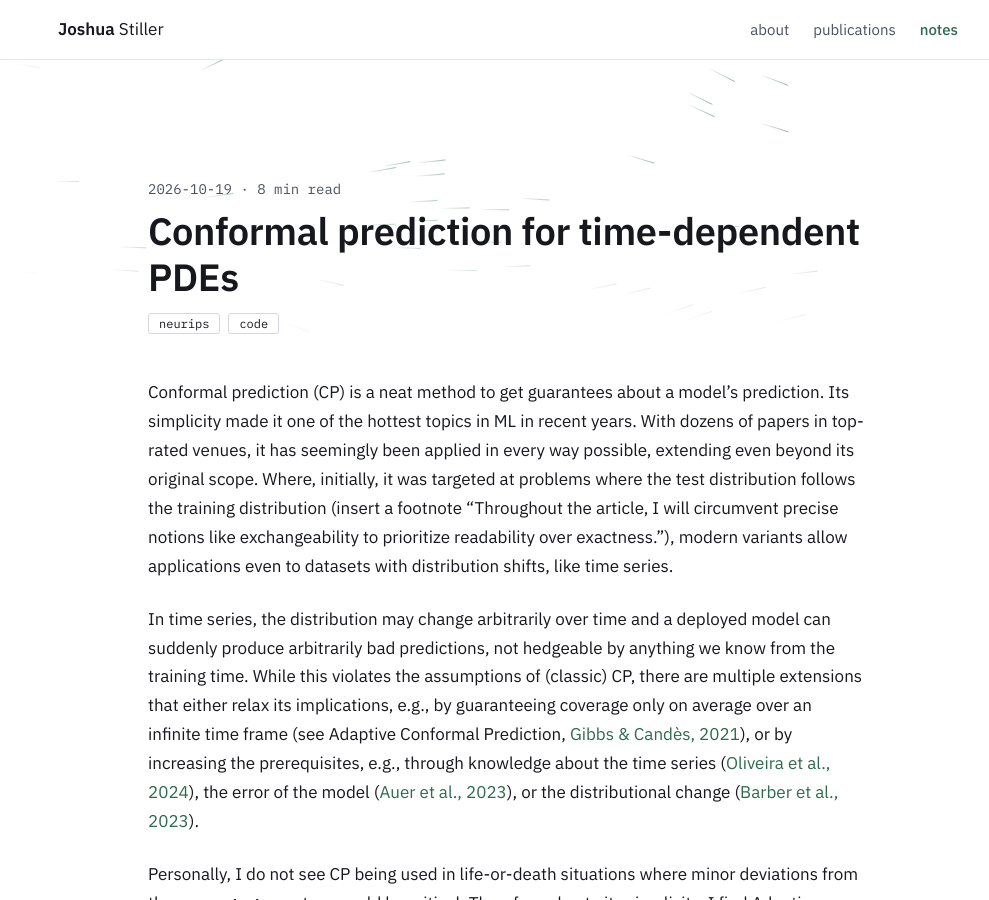
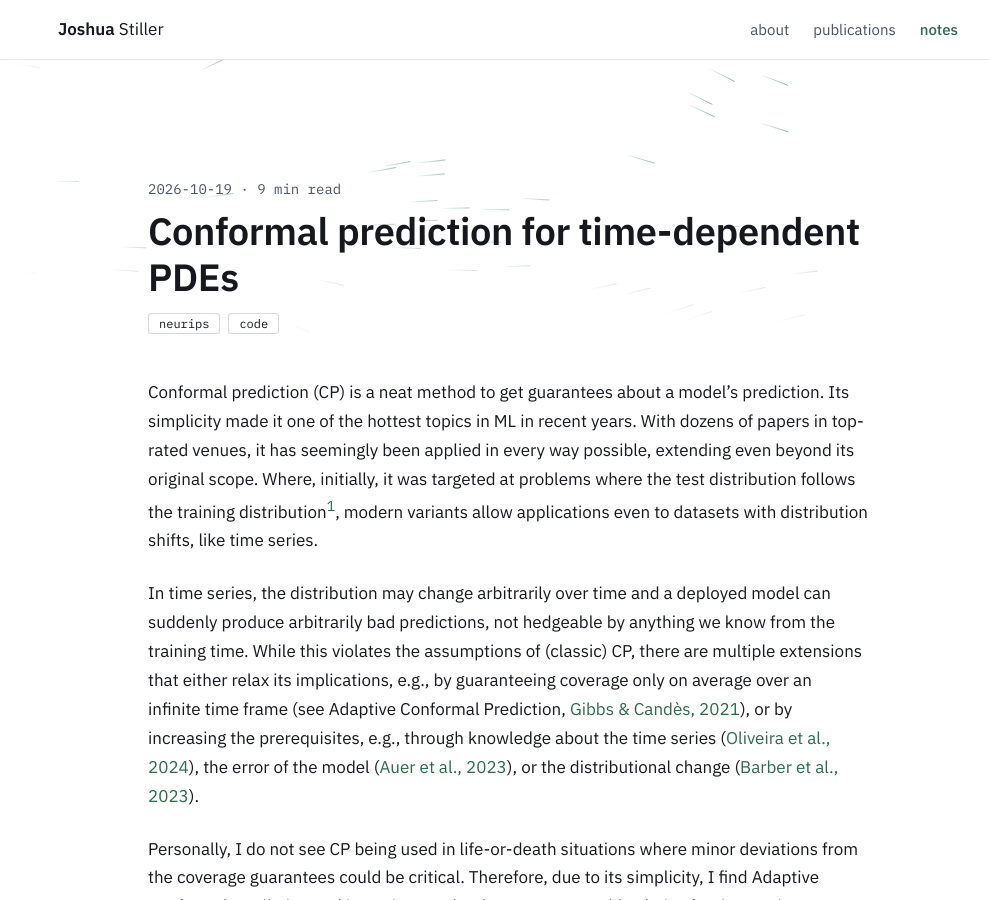
Before and after one commit to StillJosh/StillJosh.github.io, a Jekyll site: the page built from _posts/2026-10-19-conformal-prediction-pdes.md, in a window 1280 px wide and 900 px high. Shown: the whole window, without its empty margins (132-1121 px from the left). Built offline with Jekyll 4.4.1, drawn with Linux system fonts in a browser that asks for light colours; some of the changed text lies outside the part shown.

Commit message:
BLG: Turn the footnote placeholders in the CP note into footnotes

```diff
--- a/_posts/2026-10-19-conformal-prediction-pdes.md
+++ b/_posts/2026-10-19-conformal-prediction-pdes.md
@@ -5,7 +5,9 @@
 paper: conformal-pde
 ---
 
-Conformal prediction (CP) is a neat method to get guarantees about a model's prediction. Its simplicity made it one of the hottest topics in ML in recent years. With dozens of papers in top-rated venues, it has seemingly been applied in every way possible, extending even beyond its original scope. Where, initially, it was targeted at problems where the test distribution follows the training distribution (insert a footnote "Throughout the article, I will circumvent precise notions like exchangeability to prioritize readability over exactness."), modern variants allow applications even to datasets with distribution shifts, like time series.
+Conformal prediction (CP) is a neat method to get guarantees about a model's prediction. Its simplicity made it one of the hottest topics in ML in recent years. With dozens of papers in top-rated venues, it has seemingly been applied in every way possible, extending even beyond its original scope. Where, initially, it was targeted at problems where the test distribution follows the training distribution[^exch], modern variants allow applications even to datasets with distribution shifts, like time series.
+
+[^exch]: Throughout the article, I will circumvent precise notions like exchangeability to prioritize readability over exactness.
 
 In time series, the distribution may change arbitrarily over time and a deployed model can suddenly produce arbitrarily bad predictions, not hedgeable by anything we know from the training time. While this violates the assumptions of (classic) CP, there are multiple extensions that either relax its implications, e.g., by guaranteeing coverage only on average over an infinite time frame (see Adaptive Conformal Prediction, [Gibbs & Candès, 2021](https://proceedings.neurips.cc/paper_files/paper/2021/file/0d441de75945e5acbc865406fc9a2559-Paper.pdf)), or by increasing the prerequisites, e.g., through knowledge about the time series ([Oliveira et al., 2024](http://jmlr.org/papers/v25/23-1553.html)), the error of the model ([Auer et al., 2023](https://proceedings.neurips.cc/paper_files/paper/2023/file/aef75887979ae1287b5deb54a1e3cbda-Paper-Conference.pdf)), or the distributional change ([Barber et al., 2023](https://doi.org/10.1214/23-AOS2276)).
 
@@ -35,7 +37,9 @@
 
 ## A Function Space Perspective
 
-In the paper, we first investigate the TV distance in a function space setting. For this, we use the heat equation and assume the initial temperature along a 1D line segment is Gaussian ([make this a footnote] in particular, we assume a Gaussian distribution on a function space, which is a bit more complicated than "normal" Gaussian distributions. For this demonstration it suffices to imagine that we randomly pick a somewhat smooth function fluctuating around 0). Our theorem shows that for any evolution time $$t>0$$, no matter how small, the TV distance between the initial and the final temperature distribution is always $$1$$. This implies that even if our calibration and test time points are just an $$\varepsilon$$ apart, we cannot apply (non-exchangeable) CP on them. This is because calibration and test distributions live on an infinite-dimensional (function) space. Thus, tiny changes accumulate over the infinite dimensions to result in mutually singular distributions. While we show this only on one example with the heat equation, this is a common behavior of distributions on function spaces.
+In the paper, we first investigate the TV distance in a function space setting. For this, we use the heat equation and assume the initial temperature along a 1D line segment is Gaussian[^gauss]. Our theorem shows that for any evolution time $$t>0$$, no matter how small, the TV distance between the initial and the final temperature distribution is always $$1$$. This implies that even if our calibration and test time points are just an $$\varepsilon$$ apart, we cannot apply (non-exchangeable) CP on them. This is because calibration and test distributions live on an infinite-dimensional (function) space. Thus, tiny changes accumulate over the infinite dimensions to result in mutually singular distributions. While we show this only on one example with the heat equation, this is a common behavior of distributions on function spaces.
+
+[^gauss]: In particular, we assume a Gaussian distribution on a function space, which is a bit more complicated than "normal" Gaussian distributions. For this demonstration, it suffices to imagine that we randomly pick a somewhat smooth function fluctuating around 0.
 
 <figure class="viz" id="viz-singular">
 <figcaption>The heat equation $\partial_t u = \partial_{xx} u$ with the Gaussian initial distribution from our theorem, discretized on $p$ grid points. Each grid point adds one independent Fourier mode. Left: how much the variance of each mode shrinks between time $t$ and $t+\delta$. High modes decay fastest, so their variances differ most. Right: the TV distance between the distributions at $t$ and $t+\delta$, estimated from 2000 samples. It approaches $1$ as $p$ grows, for any $\delta > 0$. The function space corresponds to $p \to \infty$.</figcaption>
```
